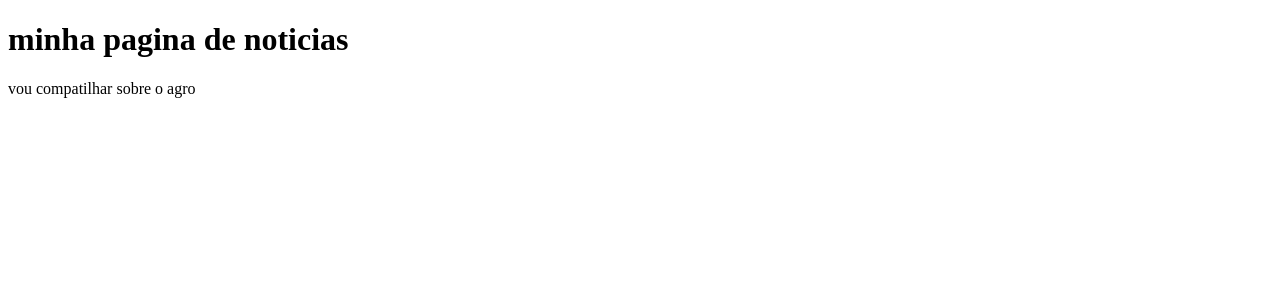
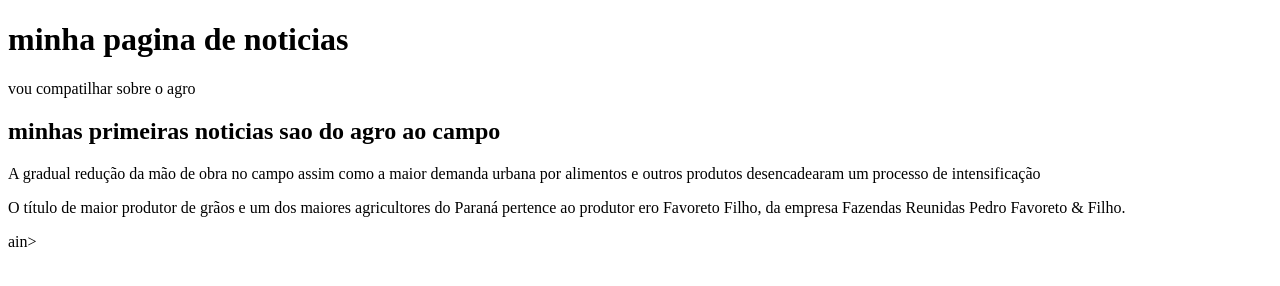
Before and after one commit to wesleylimarosa-ui/primeira-pagina, a plain HTML site: page index.html in a window 1280 px wide. Drawn offline with Linux system fonts and the light colour scheme.

Commit message:
hgj,gfgjf

```diff
--- a/index.html
+++ b/index.html
@@ -11,9 +11,8 @@
         <p> vou compatilhar sobre o agro</p>
     </header>
     <main>
-        <h2> </h2>
-        <p> </p>
-        <p> </p>
-    </main>
+        <h2>minhas primeiras noticias sao do agro ao campo</h2>
+        <p>A gradual redução da mão de obra no campo assim como a maior demanda urbana por alimentos e outros produtos desencadearam um processo de intensificação </p>
+        <p> O título de maior produtor de grãos e um dos maiores agricultores do Paraná pertence ao produtor ero Favoreto Filho, da empresa Fazendas Reunidas Pedro Favoreto & Filho.</p><main></main>ain>
 </body>
 </html>
```
